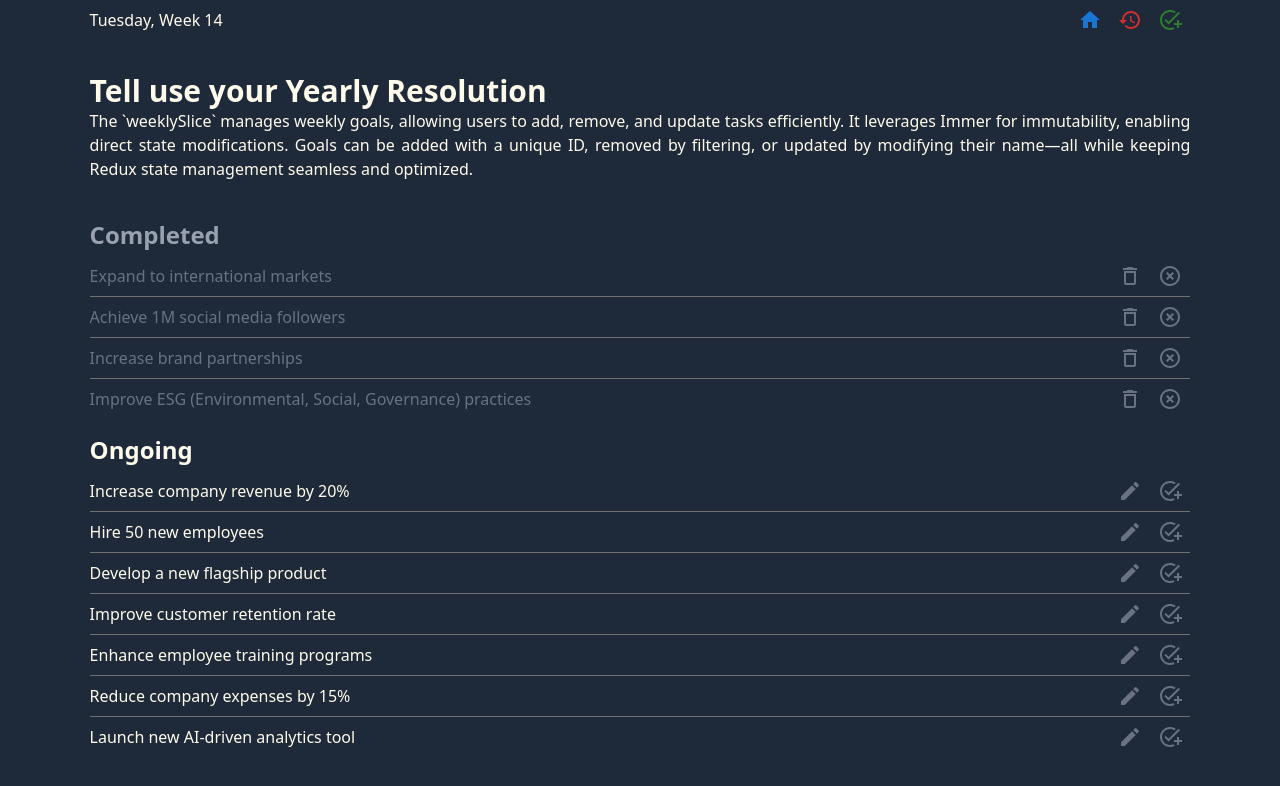
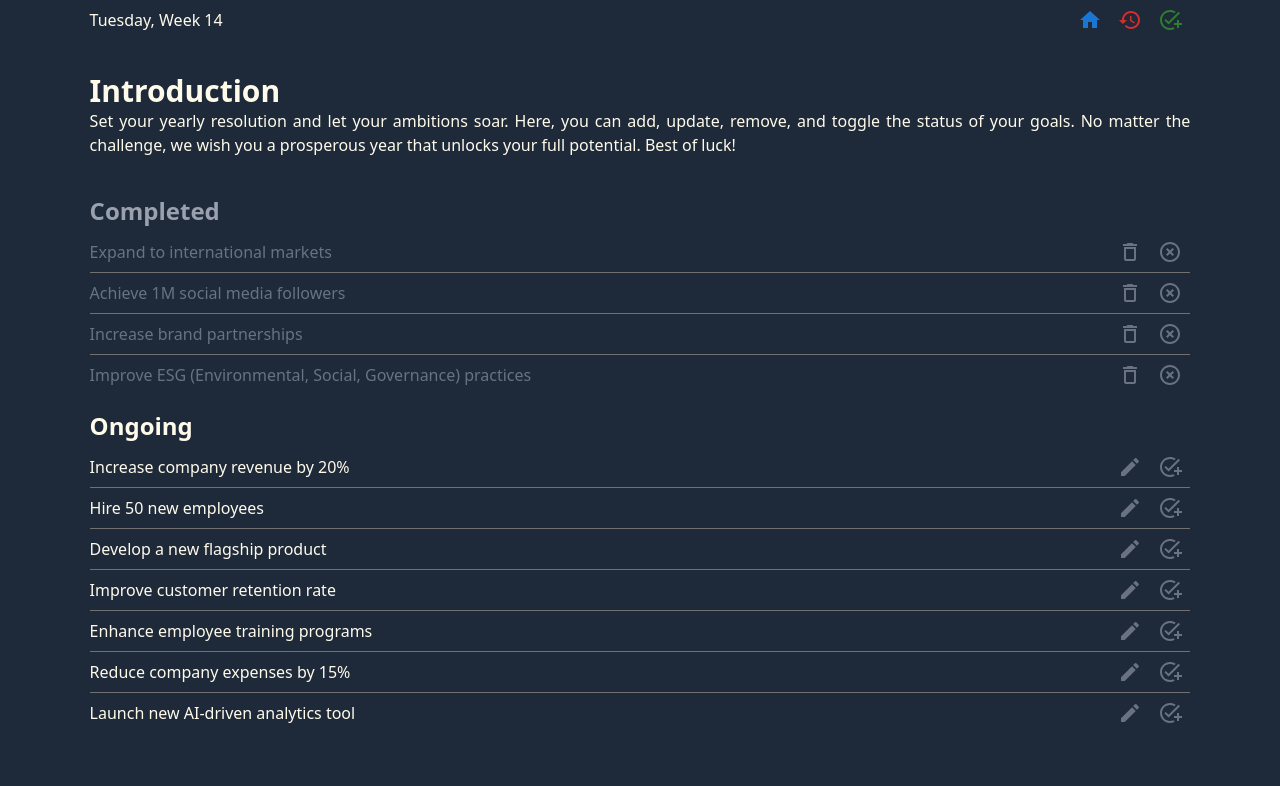
Before and after one commit to s3nsh1-dev/todo-list, a React (Vite) app in the folder client/: page /yearly-goals in a window 1280 px wide. Shown: the top 786 px of the page. Built offline with nearby package versions, Linux system fonts and the light colour scheme.

Commit message:
todo-list core done

```diff
--- a/client/src/components/monthly-goal/MonthlyBody.tsx
+++ b/client/src/components/monthly-goal/MonthlyBody.tsx
@@ -12,9 +12,7 @@ import {
   editMonthlyGoal,
 } from "../../redux/slices/monthlyGoalsSlice";
 import ShowEditModal from "../common/ShowEditModal";
-
-const content =
-  "The `weeklySlice` manages weekly goals, allowing users to add, remove, and update tasks efficiently. It leverages Immer for immutability, enabling direct state modifications. Goals can be added with a unique ID, removed by filtering, or updated by modifying their name—all while keeping Redux state management seamless and optimized.";
+import { monthlyContent as content } from "../../constants/GenericConstants";
 
 const MonthlyBody = () => {
   const [open, setOpen] = useState<boolean>(false);
--- a/client/src/components/weekly-goals/WeeklyBody.tsx
+++ b/client/src/components/weekly-goals/WeeklyBody.tsx
@@ -12,9 +12,7 @@ import {
   updateWeeklyGoalName,
 } from "../../redux/slices/weeklyGoalsSlice";
 import ShowEditModal from "../common/ShowEditModal";
-
-const content =
-  "The `weeklySlice` manages weekly goals, allowing users to add, remove, and update tasks efficiently. It leverages Immer for immutability, enabling direct state modifications. Goals can be added with a unique ID, removed by filtering, or updated by modifying their name—all while keeping Redux state management seamless and optimized.";
+import { weeklyContent as content } from "../../constants/GenericConstants";
 
 const WeeklyBody = () => {
   const [open, setOpen] = useState<boolean>(false);
--- a/client/src/components/yearly-goal/YearlyBody.tsx
+++ b/client/src/components/yearly-goal/YearlyBody.tsx
@@ -12,9 +12,7 @@ import {
   updateYearlyGoalName,
 } from "../../redux/slices/yearlyGoalsSlice";
 import ShowEditModal from "../common/ShowEditModal";
-
-const content =
-  "The `weeklySlice` manages weekly goals, allowing users to add, remove, and update tasks efficiently. It leverages Immer for immutability, enabling direct state modifications. Goals can be added with a unique ID, removed by filtering, or updated by modifying their name—all while keeping Redux state management seamless and optimized.";
+import { yearlyContent as content } from "../../constants/GenericConstants";
 
 const YearlyBody = () => {
   const [open, setOpen] = useState<boolean>(false);
@@ -95,10 +93,7 @@ const YearlyBody = () => {
 
   return (
     <>
-      <IntroToManagement
-        heading="Tell use your Yearly Resolution"
-        content={content}
-      />
+      <IntroToManagement heading="Introduction" content={content} />
       <CompletedContainer heading="Completed">
         {renderCompletedWTasks}
       </CompletedContainer>
--- a/client/src/constants/GenericConstants.ts
+++ b/client/src/constants/GenericConstants.ts
@@ -14,3 +14,12 @@ export const colorPalette: paletteType[] = [
 export const date = new Date().toDateString().slice(4, 15).split(" ").join(".");
 export const day = new Date().toDateString().slice(0, 3);
 export const todayDate = `${day}, ${date}`;
+
+export const weeklyContent =
+  "Plan your week with clear objectives and ignite your progress. You can easily add, update, remove, and change the status of your weekly goals. Embrace each week as a fresh start to achieve more and shine brightly.";
+
+export const monthlyContent =
+  "Chart your monthly targets and take confident steps toward success. With options to add, update, remove, and adjust your goals, every month offers a new opportunity for growth. May your journey bring you closer to your dreams!";
+
+export const yearlyContent =
+  "Set your yearly resolution and let your ambitions soar. Here, you can add, update, remove, and toggle the status of your goals. No matter the challenge, we wish you a prosperous year that unlocks your full potential. Best of luck!";
```
